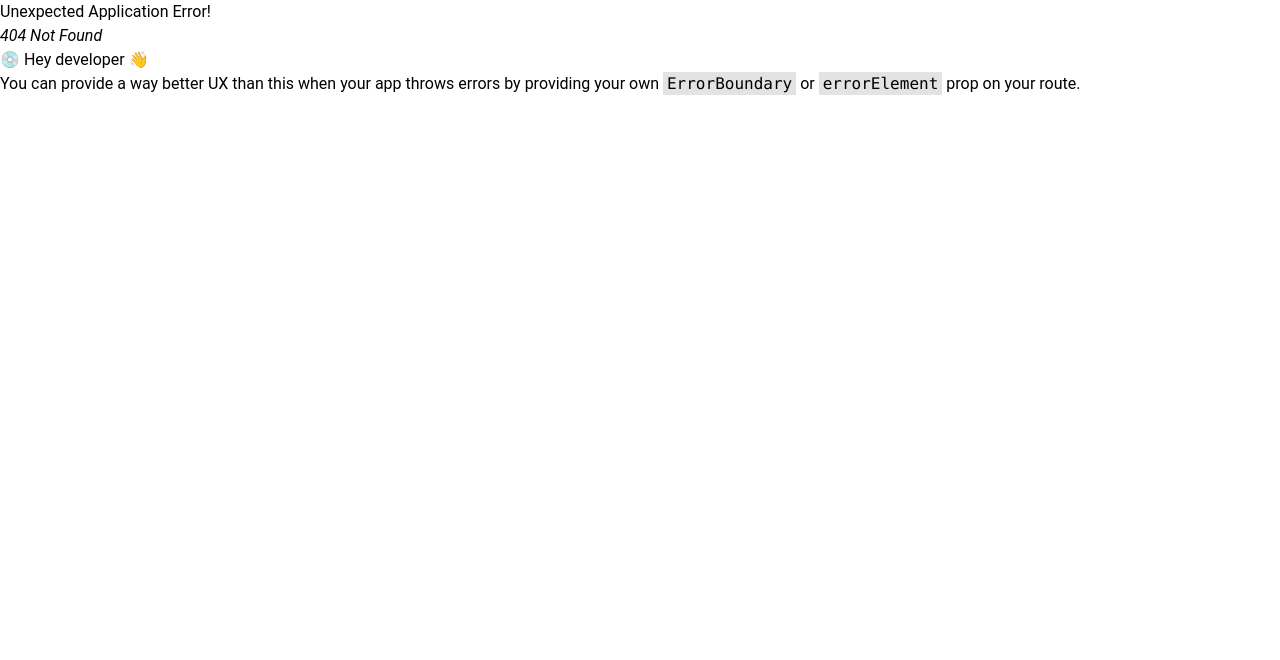
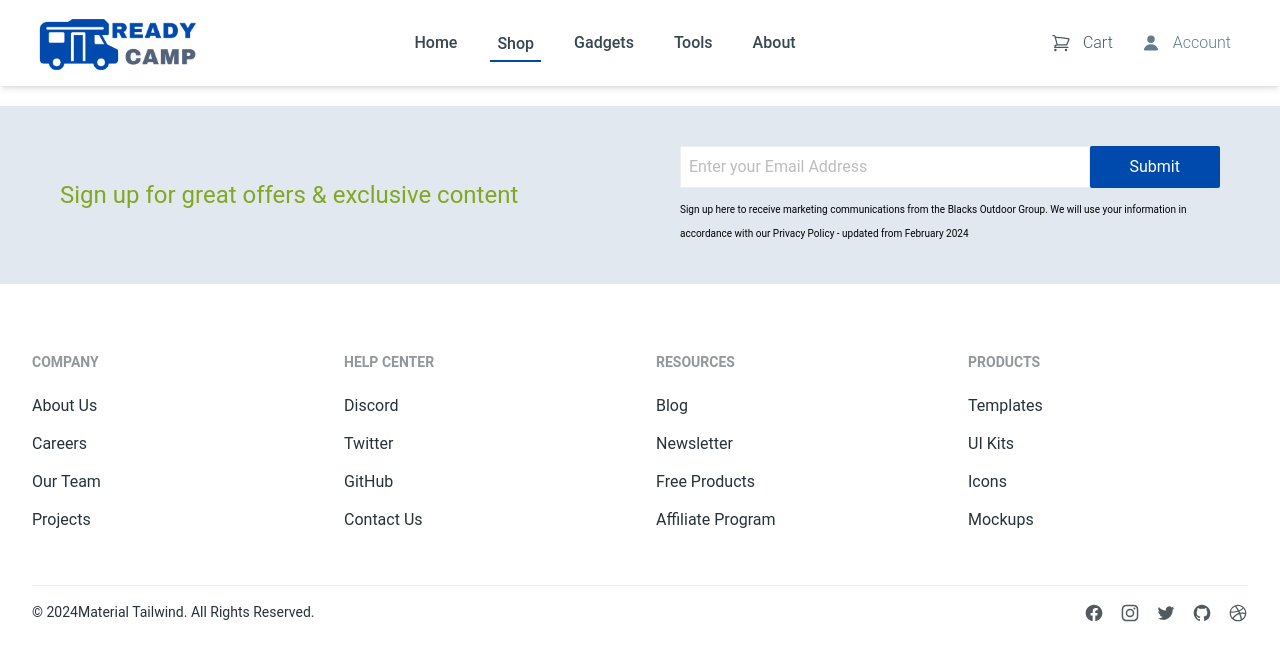
Before and after one commit to imran0dot/ready-camp, a React (Vite) app: page /shop in a window 1280 px wide. Before the commit this address had no page. Shown: the top 660 px of the page. Built offline with nearby package versions, Linux system fonts and the light colour scheme.

Commit message:
navigation dynamic

```diff
--- a/src/components/widgets/NavList.tsx
+++ b/src/components/widgets/NavList.tsx
@@ -1,5 +1,6 @@
 import { Link } from "react-router-dom";
 import { useLocation } from "react-router-dom";
+import { navigationItems } from "../../router";
 
 const navMenuList: { name: string, link: string }[] = [
     {
@@ -42,8 +43,8 @@ const NavList = () => {
             lg:flex-row
             lg:p-1">
             {
-                navMenuList.map((menu, index) => <Link
-                    to={menu.link}
+                navigationItems.map((menu, index) => <Link
+                    to={menu.path as string}
                     className="
                     font-medium
                     capitalize
@@ -54,7 +55,7 @@ const NavList = () => {
                         className="flex justify-center items-center gap-2 py-2 px-2 mx-3 text-center">
                         <p>{menu.name}</p>
                     </div>
-                    {menu.link === location.pathname && <div className="w-8/12 mx-auto -mt-1 border-t-2  border-primary"></div>}
+                    {menu.path === location.pathname && <div className="w-8/12 mx-auto -mt-1 border-t-2  border-primary"></div>}
                 </Link>)
             }
         </div>
--- a/src/components/widgets/ProductGrid.tsx
+++ b/src/components/widgets/ProductCard.tsx
@@ -1,6 +1,6 @@
 import React from 'react';
 
-const ProductGrid: React.FC = () => {
+const ProductCard: React.FC = () => {
     return (
         <div>
             <div className="h-screen w-full flex items-center justify-center  bg-gray-200 dark:bg-gray-800">
@@ -42,4 +42,4 @@ const ProductGrid: React.FC = () => {
     );
 };
 
-export default ProductGrid;
+export default ProductCard;
--- /dev/null
+++ b/src/pages/(products)/products/Products.tsx
@@ -0,0 +1,11 @@
+import React from 'react';
+
+const Products: React.FC = () => {
+    return (
+        <div>
+
+        </div>
+    );
+};
+
+export default Products;
--- a/src/router/index.tsx
+++ b/src/router/index.tsx
@@ -11,11 +11,19 @@ import { ArrowPathIcon, PresentationChartBarIcon } from "@heroicons/react/24/out
 import OrderList from "../pages/(accounts)/orderList/OrderList";
 import ProductsList from "../pages/(accounts)/products/ProductsList";
 import SingleProduct from "../pages/(products)/singleProduct/SingleProduct";
+import Products from "../pages/(products)/products/Products";
 
 
 interface ExtendedRouteObject {
   path: string;
   icon?: JSX.Element;
+  element: JSX.Element;
+}
+
+
+interface ExtendedNavObject {
+  path: string;
+  name?: string;
   element: JSX.Element;
 }
 
@@ -38,29 +46,41 @@ export const adminRoutes: ExtendedRouteObject[] = [
 ];
 
 
-const navigationItems: RouteObject[] = [
+export const navigationItems: ExtendedNavObject[] = [
   {
     path: "/",
+    name: 'home',
     element: <Home />
   },
   {
+    path: "/shop",
+    name: 'shop',
+    element: <Products />
+  },
+  {
     path: "/gadgets",
+    name: 'gadgets',
     element: <Gadgets />
   },
   {
     path: "/tools",
+    name: 'tools',
     element: <Tools />
   },
   {
     path: "/about",
+    name: 'about',
     element: <About />
-  },
+  }
+];
+
+
+export const systemRoutes: RouteObject[]  = [
   {
     path: "/cart",
     element: <Cart />
   },
 ]
-
 
 const productRoutes: RouteObject[] = [
   {
@@ -76,7 +96,8 @@ const routes: RouteObject[] = [
     element: <App />,
     children: [
       ...navigationItems,
-      ...productRoutes
+      ...productRoutes,
+      ...systemRoutes
     ]
   },
   {
```
